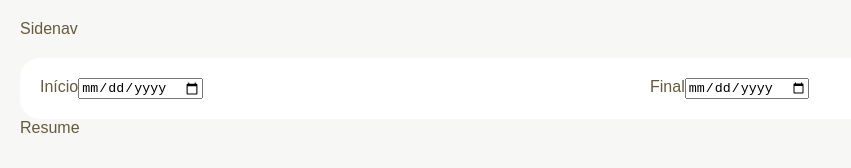
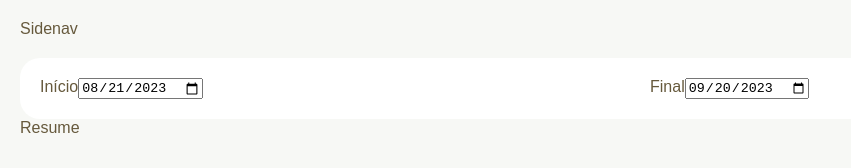
Before and after one commit to adriel-mp3/fintech, a React (Vite) app: page / in a window 1280 px wide. Shown: the top 168 px of the page, without its empty margins (0-851 px from the left). Built offline with nearby package versions, Linux system fonts and the light colour scheme; no server answers.

Commit message:
refactor: Remove component state and move it to data context

```diff
--- a/src/components/DateRange/DateRange.tsx
+++ b/src/components/DateRange/DateRange.tsx
@@ -1,9 +1,9 @@
 import React from "react";
 import DateInput from "./DateInput/DateInput";
+import { useData } from "../../context/DataContext";
 
 const DateRange = () => {
-  const [start, setStart] = React.useState("");
-  const [final, setFinal] = React.useState("");
+  const { start, final, setFinal, setStart } = useData();
 
   return (
     <form className="box flex" onSubmit={(e) => e.preventDefault()}>
```
